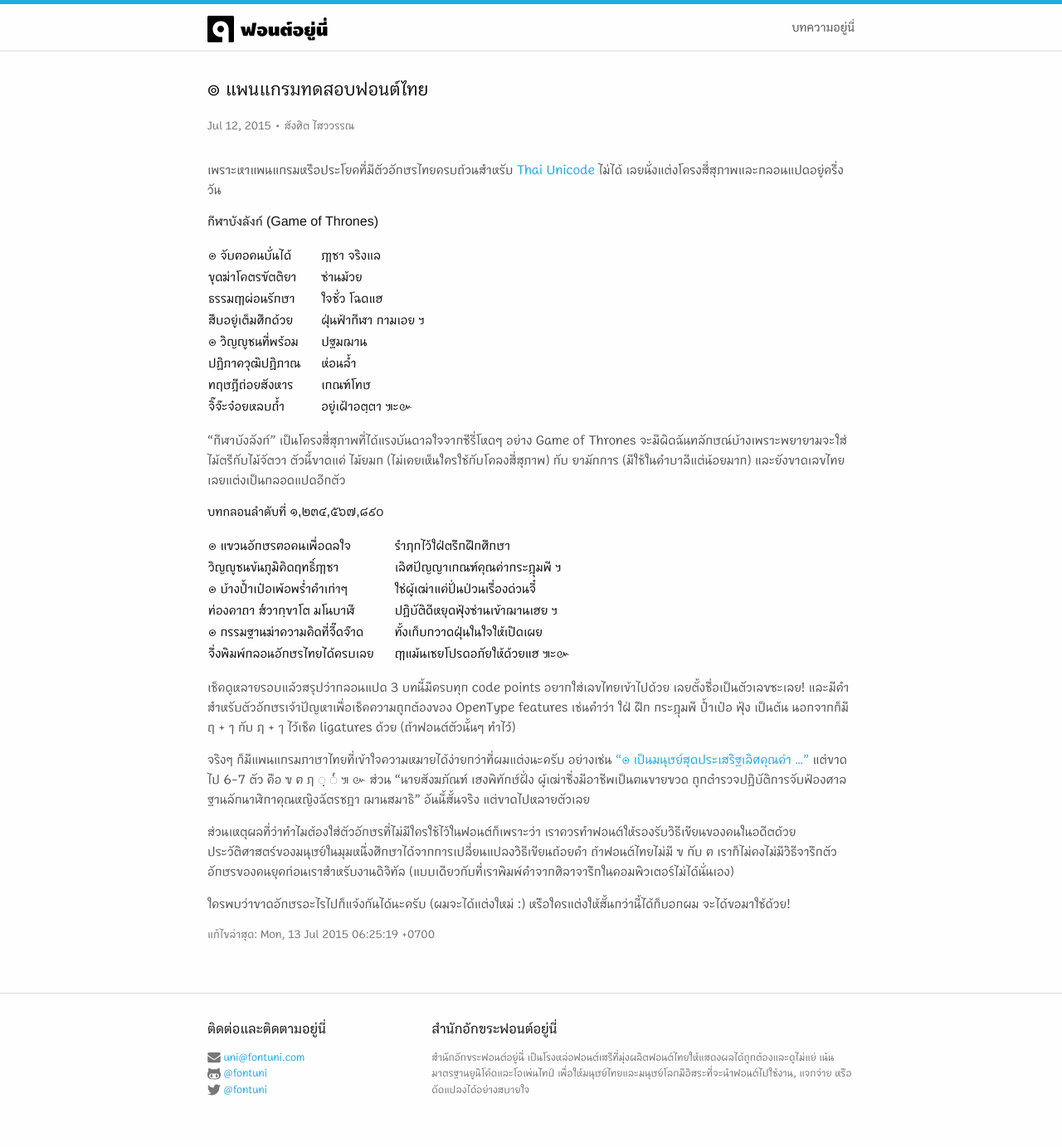
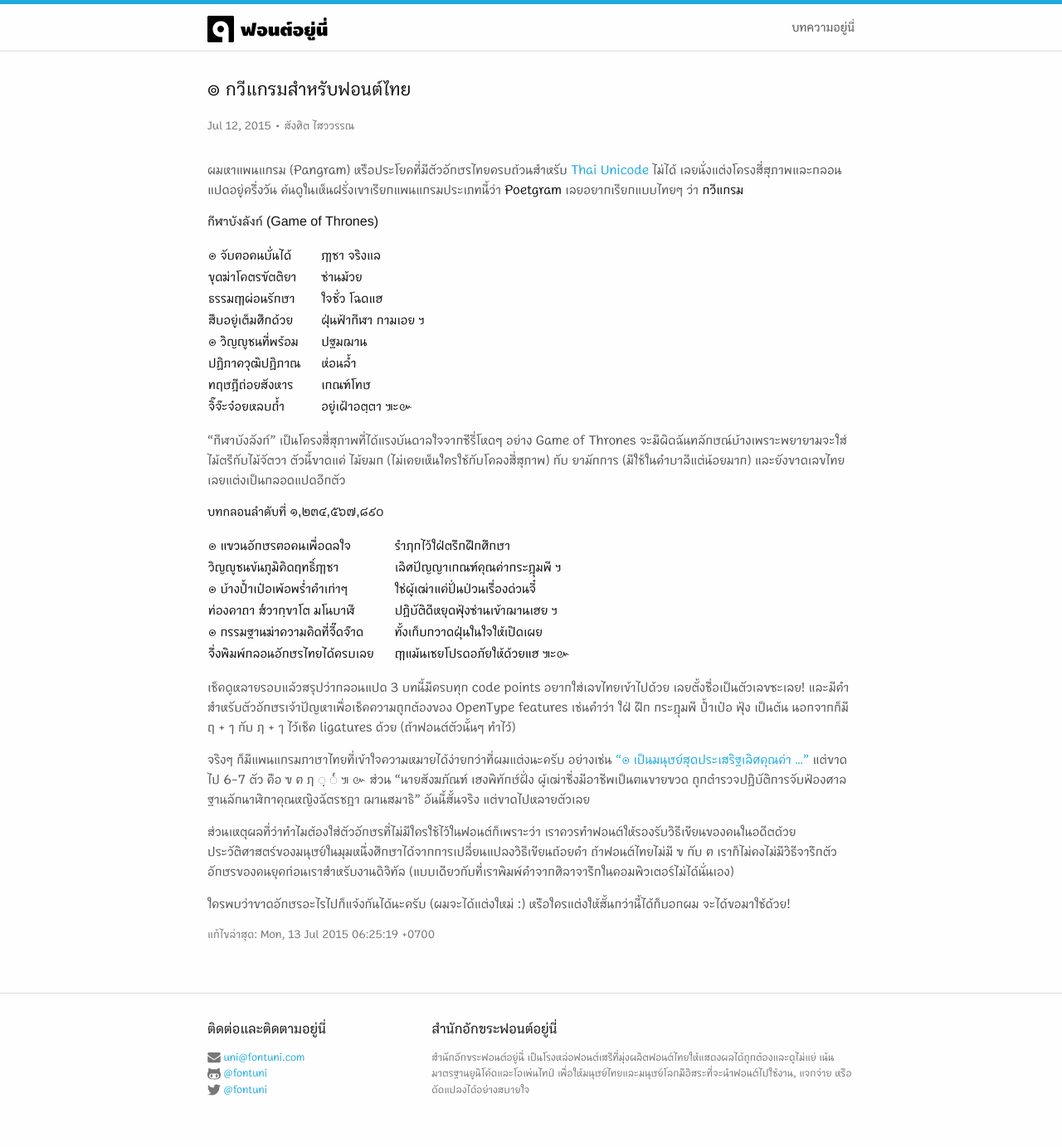
Before and after one commit to fontuni/fontuni.github.io, a Jekyll site: the page built from _posts/arcticles/2015-07-12-thai-poetgram.md, in a window 1280 px wide. Shown: the whole page at 83% size. Built offline with Jekyll 4.4.1, drawn with Linux system fonts in a browser that asks for light colours.

Commit message:
Change post url

```diff
--- a/_posts/arcticles/2015-07-12-thai-pangram.md
+++ b/_posts/arcticles/2015-07-12-thai-poetgram.md
@@ -1,12 +1,12 @@
 ---
 layout: post
-title: แพนแกรมทดสอบฟอนต์ไทย
+title: กวีแกรมสำหรับฟอนต์ไทย
 author: สังศิต ไสววรรณ
 date: 2015/07/12 14:45 +0700
-tag: ["pangram"]
+tag: ["poetgram","pangram"]
 ---
 
-เพราะหาแพนแกรมหรือประโยคที่มีตัวอักษรไทยครบถ้วนสำหรับ [Thai Unicode](http://unicode.org/charts/PDF/U0E00.pdf) ไม่ได้ เลยนั่งแต่งโครงสี่สุภาพและกลอนแปดอยู่ครึ่งวัน
+ผมหาแพนแกรม (Pangram) หรือประโยคที่มีตัวอักษรไทยครบถ้วนสำหรับ [Thai Unicode](http://unicode.org/charts/PDF/U0E00.pdf) ไม่ได้ เลยนั่งแต่งโครงสี่สุภาพและกลอนแปดอยู่ครึ่งวัน ค้นดูในเห็นฝรั่งเขาเรียกแพนแกรมประเภทนี้ว่า **Poetgram** เลยอยากเรียกแบบไทยๆ ว่า **กวีแกรม**
 
 #### กีฬาบังลังก์ (Game of Thrones)
 
```
